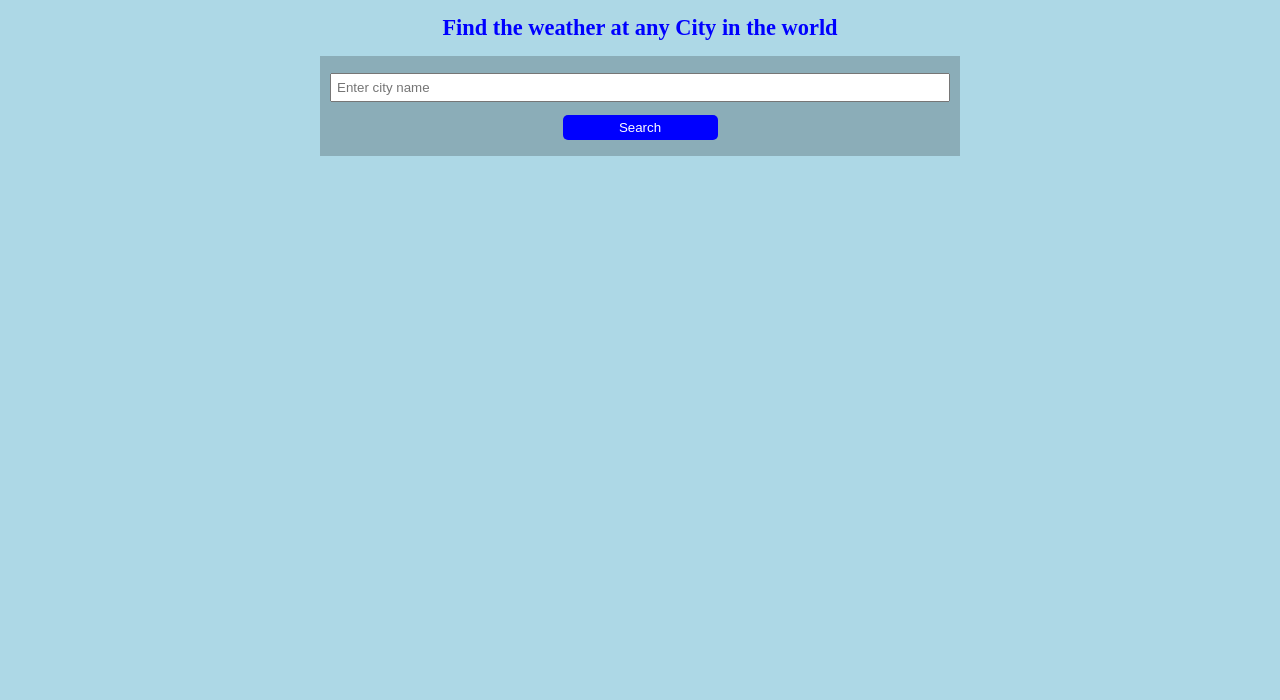
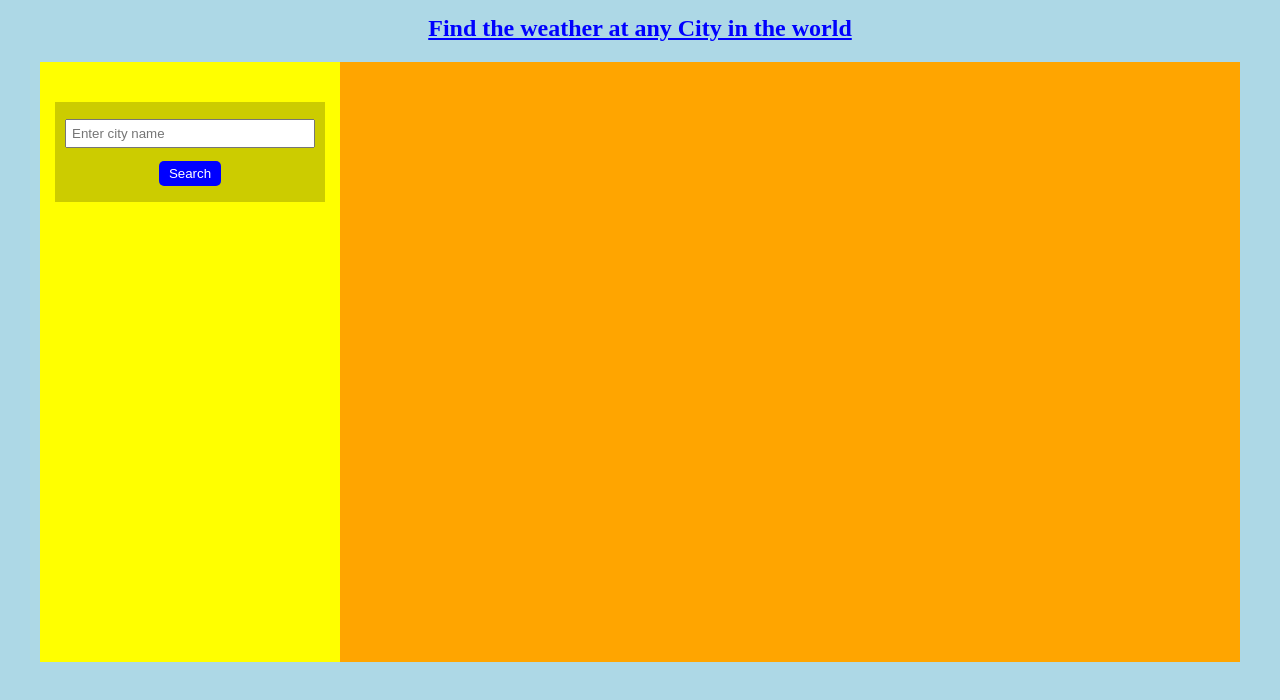
Before and after one commit to pdr-clv/weather-app, a React (Create React App) app: page / in a window 1280 px wide. Shown: the top 700 px of the page. Built offline with nearby package versions, Linux system fonts and the light colour scheme.

Commit message:
setting localtime, sunset time and sunrise time with TypeScript class

```diff
--- a/package.json
+++ b/package.json
@@ -21,6 +21,7 @@
     "redux-logger": "^3.0.6",
     "redux-thunk": "^2.3.0",
     "styled-components": "^5.2.1",
+    "time-convert": "^0.0.2",
     "typescript": "^4.0.3",
     "web-vitals": "^0.2.4"
   },
--- a/src/App.css
+++ b/src/App.css
@@ -6,3 +6,17 @@
 body {
   background-color: lightblue;
 }
+
+.app-title {
+  text-align: center;
+  margin-top: 15px;
+  text-decoration: underline;
+  color: blue;
+}
+
+.container {
+  display: flex;
+  max-width: 1200px;
+  margin: 20px auto;
+  height: 75vh;
+}
--- a/src/App.tsx
+++ b/src/App.tsx
@@ -9,8 +9,11 @@ import './App.css';
 const App: FC = () => {
   return (
     <div className='App'>
-      <InputCity />
-      <WeatherDisplay />
+      <h2 className='app-title'>Find the weather at any City in the world</h2>
+      <div className='container'>
+        <InputCity />
+        <WeatherDisplay />
+      </div>
       <Modal />
     </div>
   );
--- /dev/null
+++ b/src/classes/time-format.tsx
@@ -0,0 +1,57 @@
+export class LocalTime {
+  private nowUTCMilliseconds: number;
+  private timeZone: number;
+  private getUTCMilliseconds = (timeTarget?: number): number => {
+    let time: Date;
+    timeTarget ? (time = new Date(timeTarget)) : (time = new Date());
+    return (
+      time.getUTCHours() * 60 * 60 * 1000 +
+      time.getUTCMinutes() * 60 * 1000 +
+      time.getUTCSeconds() * 1000 +
+      time.getUTCMilliseconds()
+    );
+  };
+
+  //function to add zeros if time or seconds are less than 10.
+  private pad = (n: number): string => {
+    return ('00' + n).slice(-2);
+  };
+
+  private getTimeFormatted = (_targetTime: number): string => {
+    let timeTarget: number = _targetTime;
+
+    const ms: number = timeTarget % 1000;
+    timeTarget = (timeTarget - ms) / 1000;
+    const secs: number = timeTarget % 60;
+    timeTarget = (timeTarget - secs) / 60;
+    const mins: number = timeTarget % 60;
+    let hrs: number = (timeTarget - mins) / 60;
+
+    if (hrs > 23) {
+      hrs = hrs - 24;
+    } else if (hrs < 0) {
+      hrs = hrs + 24;
+    }
+    return this.pad(hrs) + ':' + this.pad(mins);
+  };
+
+  constructor(_timeZone: number) {
+    this.nowUTCMilliseconds = this.getUTCMilliseconds();
+    this.timeZone = _timeZone * 1000;
+  }
+
+  getTimeMilliseconds() {
+    return this.nowUTCMilliseconds;
+  }
+
+  getLocalTime() {
+    const localTimeMiliseconds = this.nowUTCMilliseconds + this.timeZone;
+    return this.getTimeFormatted(localTimeMiliseconds);
+  }
+
+  getTargetTime(_targettedTime: number) {
+    const targettedUTCMilliseconds =
+      this.getUTCMilliseconds(_targettedTime * 1000) + this.timeZone;
+    return this.getTimeFormatted(targettedUTCMilliseconds);
+  }
+}
--- a/src/components/input-city/input-city.component.tsx
+++ b/src/components/input-city/input-city.component.tsx
@@ -3,7 +3,6 @@ import { FC, useState } from 'react';
 import { useDispatch } from 'react-redux';
 import { getWeather, setLoading } from '../../store/actions/weatherActions';
 import { setAlert } from '../../store/actions/alertActions';
-
 
 import { InputContainer } from './input-city.styles';
 
@@ -13,7 +12,6 @@ const InputCity: FC = () => {
 
   const handlerSubmit = (e: React.FormEvent<HTMLFormElement>) => {
     e.preventDefault();
-    console.log('city', city);
     if (city.trim() === '') {
       return dispatch(setAlert('City is required!'));
     }
@@ -27,7 +25,6 @@ const InputCity: FC = () => {
 
   return (
     <InputContainer>
-      <h2>Find the weather at any City in the world</h2>
       <form onSubmit={(e) => handlerSubmit(e)}>
         <input
           type='text'
--- a/src/components/input-city/input-city.styles.tsx
+++ b/src/components/input-city/input-city.styles.tsx
@@ -1,19 +1,14 @@
 import styled from 'styled-components';
 
 export const InputContainer = styled.div`
-  width: 100%;
-  h2 {
-    text-align: center;
-    padding: 15px;
-    font-size: 1.4em;
-    color: blue;
-  }
+  width: 25%;
+  background-color: yellow;
 
   form {
-    margin: auto;
+    width: 90%;
+    margin: 40px auto;
     display: flex;
     flex-direction: column;
-    width: 50%;
     background: rgba(0, 0, 0, 0.2);
     padding: 10px;
     height: 100px;
--- a/src/components/weather-display/weather-display.component.tsx
+++ b/src/components/weather-display/weather-display.component.tsx
@@ -1,8 +1,17 @@
 import { FC } from 'react';
 import { useSelector, useDispatch } from 'react-redux';
 
+import { LocalTime } from '../../classes/time-format';
 import { RootState } from '../../store';
 import { setAlert } from '../../store/actions/alertActions';
+
+import {
+  WeatherContainer,
+  DataContainer,
+  WeatherInfo,
+  WeatherDescription,
+  CityInfo,
+} from './weather-display.styles';
 
 const WeatherDisplay: FC = () => {
   const { data, loading, error } = useSelector(
@@ -11,28 +20,53 @@ const WeatherDisplay: FC = () => {
   const dispatch = useDispatch();
   if (error) dispatch(setAlert(error));
 
+  //invoque class LocalTime, and initializing with data.timezone
+  let localTimeZone = 0;
+  if (data) localTimeZone = data.timezone * 1;
+  const localTime = new LocalTime(localTimeZone);
+
   return (
-    <div>
+    <WeatherContainer>
       {loading ? (
         <div>Loading...</div>
       ) : (
         data && (
-          <div>
-            <div>
-              City: {data.name} - {data.sys.country}
-            </div>
-            <div>Temp: {(data.main.temp - 273).toFixed(0)} ºC</div>
-            <div>{data.weather[0].description}</div>
-            <div>
+          <DataContainer>
+            <WeatherInfo>
               <img
                 src={`http://openweathermap.org/img/wn/${data.weather[0].icon}.png`}
                 alt=''
               />
-            </div>
-          </div>
+              <WeatherDescription>
+                {data.weather[0].description}
+              </WeatherDescription>
+            </WeatherInfo>
+            <CityInfo>
+              <p className='pCity'>
+                {data.name} - {data.sys.country}
+              </p>
+              <p>
+                Temp: {(data.main.temp - 273.15).toFixed(0)} ºC /{' '}
+                {(((data.main.temp - 273.15) * 9) / 5 + 32).toFixed(0)} ºF
+              </p>
+              <p>Local Time: {localTime.getLocalTime()}</p>
+              <p>
+                Sunrise: {localTime.getTargetTime(data.sys.sunrise * 1)} Sunset:
+                {localTime.getTargetTime(data.sys.sunset * 1)}
+              </p>
+              <p>
+                Pressure: {data.main.pressure} Humidity: {data.main.humidity}
+              </p>
+              <p>
+                Temp. Feeling:
+                {(data.main.feels_like - 273.15).toFixed(0)} ºC /{' '}
+                {(((data.main.feels_like - 273.15) * 9) / 5 + 32).toFixed(0)} ºF
+              </p>
+            </CityInfo>
+          </DataContainer>
         )
       )}
-    </div>
+    </WeatherContainer>
   );
 };
 
--- /dev/null
+++ b/src/components/weather-display/weather-display.styles.tsx
@@ -0,0 +1,42 @@
+import styled from 'styled-components';
+
+export const WeatherContainer = styled.div`
+  background-color: orange;
+  width: 75%;
+  display: flex;
+  text-align: center;
+  justify-content: center;
+`;
+
+export const DataContainer = styled.div`
+  width: 85%;
+  margin: auto;
+  display: flex;
+  justify-content: space-around;
+`;
+
+export const WeatherInfo = styled.div`
+  img {
+    background-color: blue;
+    width: 200px;
+    height: 200px;
+  }
+`;
+
+export const WeatherDescription = styled.div`
+  margin: -40px;
+`;
+export const CityInfo = styled.div`
+  flex: 1;
+  height: 200px;
+  background-color: red;
+  p {
+    font-size: 1.4em;
+  }
+
+  .pCity {
+    font-size: 1.6em;
+    color: blue;
+    font-weight: bold;
+  }
+`;
```
Also changed, not shown: 2 other files (tests, documents, lock files or other folders).
